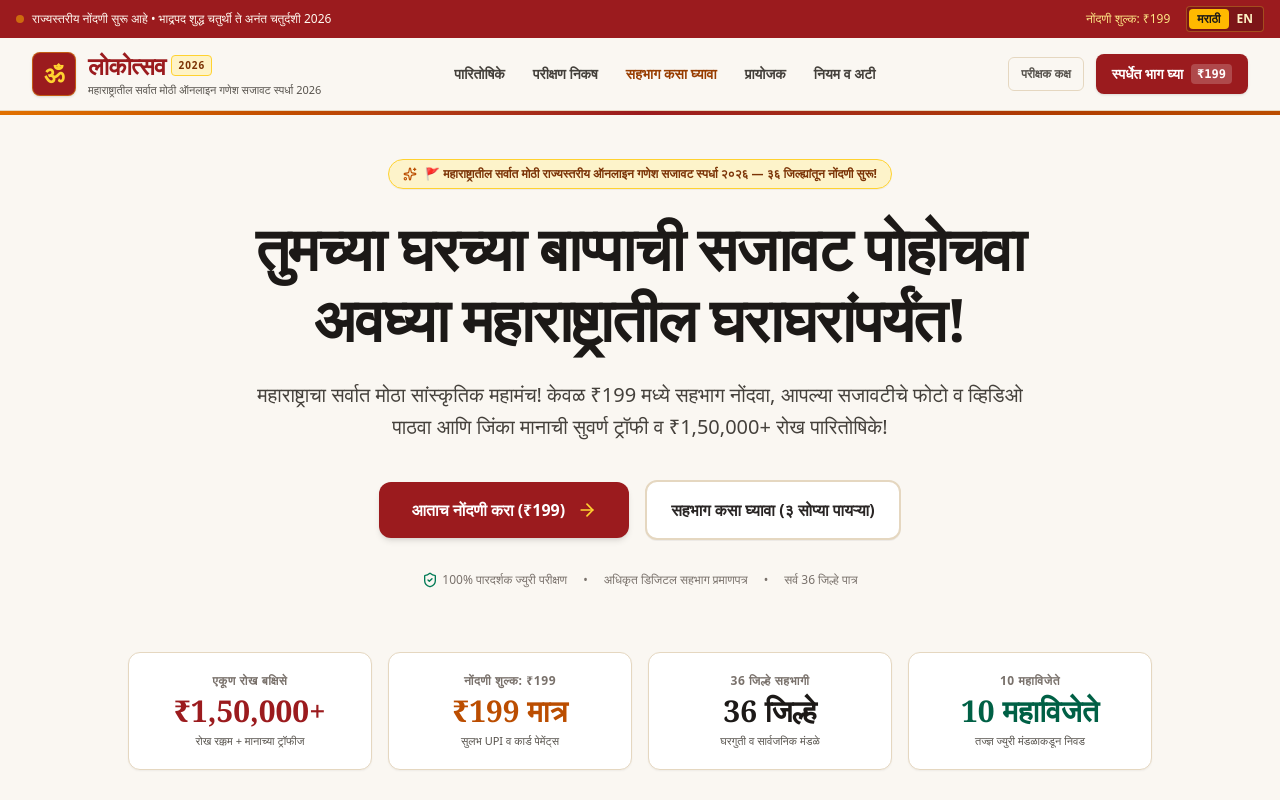
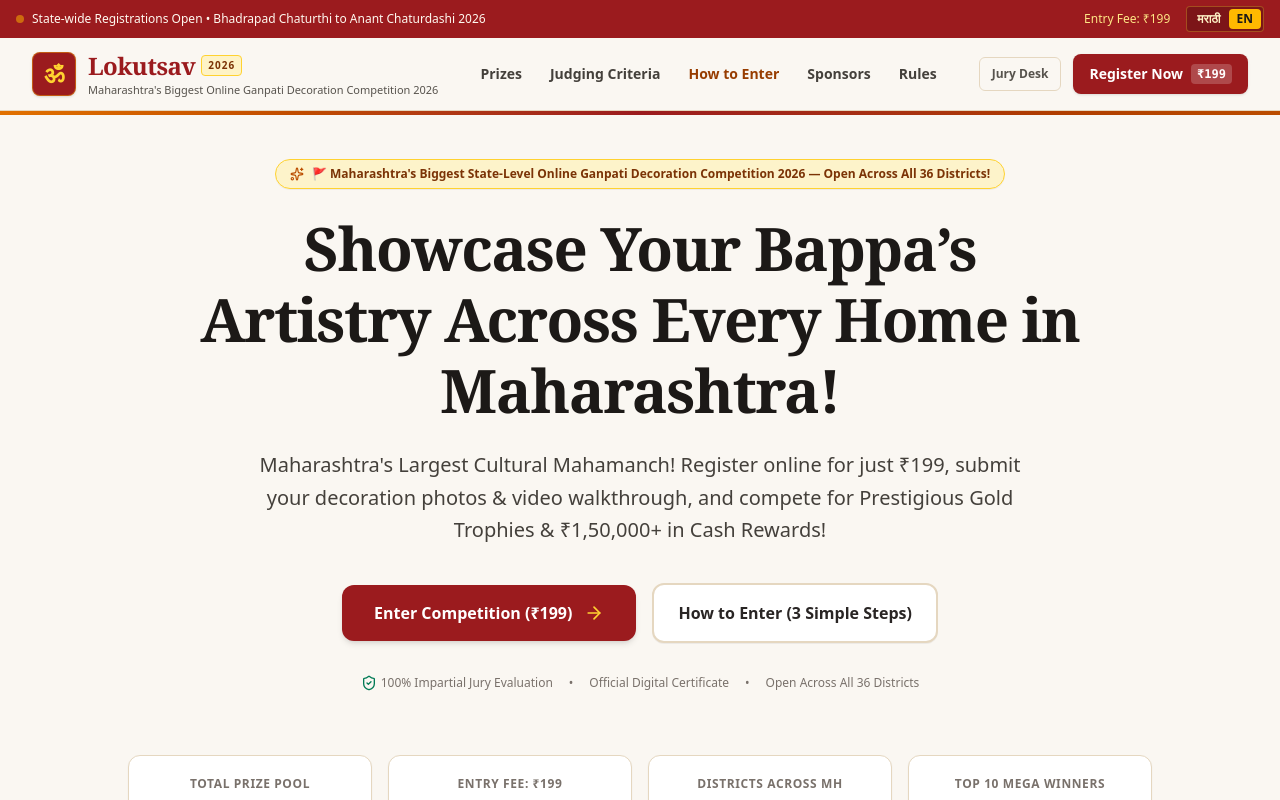
Before and after one commit to yashNiwane/lokutsav, a Next.js app: page / in a window 1280 px wide. Shown: the top 800 px of the page. Built offline with nearby package versions, Linux system fonts and the light colour scheme; no server answers; the database is empty.

Commit message:
feat: set English as default language across platform while preserving Marathi toggle

```diff
--- a/src/app/layout.tsx
+++ b/src/app/layout.tsx
@@ -24,7 +24,7 @@ export default function RootLayout({
   children: React.ReactNode;
 }) {
   return (
-    <html lang="mr" className="h-full scroll-smooth" data-scroll-behavior="smooth">
+    <html lang="en" className="h-full scroll-smooth" data-scroll-behavior="smooth">
       <body className="min-h-full flex flex-col font-sans bg-[#FAF7F2] text-[#1C1917] antialiased selection:bg-amber-200 selection:text-[#9B1B1E]">
         <LanguageProvider>
           <Header />
--- a/src/components/Header.tsx
+++ b/src/components/Header.tsx
@@ -82,7 +82,7 @@ export default function Header() {
             {t.nav.criteria}
           </Link>
           <Link href="/#how-to-enter" className="hover:text-[#9B1B1E] transition-colors text-amber-800">
-            सहभाग कसा घ्यावा
+            {t.nav.howToEnter}
           </Link>
           <Link href="/sponsors" className="hover:text-[#9B1B1E] transition-colors">
             {t.nav.sponsors}
@@ -115,7 +115,7 @@ export default function Header() {
             href="/register"
             className="bg-[#9B1B1E] text-white text-xs font-bold px-3 py-1.5 rounded-md"
           >
-            ₹199 नोंदणी
+            {t.nav.registerNow} (₹199)
           </Link>
           <button
             onClick={() => setMobileMenuOpen(!mobileMenuOpen)}
@@ -150,7 +150,7 @@ export default function Header() {
               onClick={() => setMobileMenuOpen(false)}
               className="p-2.5 rounded-md bg-stone-100 hover:bg-stone-200 text-stone-800"
             >
-              सहभाग कसा घ्यावा
+              {t.nav.howToEnter}
             </Link>
             <Link
               href="/sponsors"
--- a/src/components/Hero.tsx
+++ b/src/components/Hero.tsx
@@ -6,7 +6,7 @@ import { useLanguage } from '@/lib/language-context';
 import { Trophy, Calendar, MapPin, Sparkles, ArrowRight, ShieldCheck } from 'lucide-react';
 
 export default function Hero() {
-  const { t } = useLanguage();
+  const { lang, t } = useLanguage();
 
   return (
     <section className="relative overflow-hidden bg-[#FAF7F2] border-b border-[#E5D7C0] pt-12 pb-20">
@@ -46,19 +46,19 @@ export default function Hero() {
               href="/#how-to-enter"
               className="w-full sm:w-auto inline-flex items-center justify-center gap-2 bg-white hover:bg-stone-50 text-stone-800 border-2 border-[#E5D7C0] px-6 py-4 rounded-xl text-base font-semibold shadow-2xs transition-all hover:border-amber-600/60"
             >
-              <span>सहभाग कसा घ्यावा (३ सोप्या पायऱ्या)</span>
+              <span>{lang === 'mr' ? 'सहभाग कसा घ्यावा (३ सोप्या पायऱ्या)' : 'How to Enter (3 Simple Steps)'}</span>
             </Link>
           </div>
 
           <div className="flex items-center justify-center gap-4 text-xs text-stone-500 pt-2 font-medium">
             <span className="flex items-center gap-1">
               <ShieldCheck className="w-4 h-4 text-emerald-700" />
-              100% पारदर्शक ज्युरी परीक्षण
+              {lang === 'mr' ? '100% पारदर्शक ज्युरी परीक्षण' : '100% Impartial Jury Evaluation'}
             </span>
             <span>•</span>
-            <span>अधिकृत डिजिटल सहभाग प्रमाणपत्र</span>
+            <span>{lang === 'mr' ? 'अधिकृत डिजिटल सहभाग प्रमाणपत्र' : 'Official Digital Certificate'}</span>
             <span>•</span>
-            <span>सर्व 36 जिल्हे पात्र</span>
+            <span>{lang === 'mr' ? 'सर्व 36 जिल्हे पात्र' : 'Open Across All 36 Districts'}</span>
           </div>
         </div>
 
@@ -72,7 +72,7 @@ export default function Hero() {
               ₹1,50,000+
             </p>
             <p className="text-[11px] text-stone-600 mt-1 font-medium">
-              रोख रक्कम + मानाच्या ट्रॉफीज
+              {lang === 'mr' ? 'रोख रक्कम + मानाच्या ट्रॉफीज' : 'Cash Rewards + Trophies'}
             </p>
           </div>
 
@@ -81,10 +81,10 @@ export default function Hero() {
               {t.brand.entryFee}
             </p>
             <p className="font-serif text-2xl sm:text-3xl font-black text-amber-700">
-              ₹199 मात्र
+              {lang === 'mr' ? '₹199 मात्र' : '₹199 Only'}
             </p>
             <p className="text-[11px] text-stone-600 mt-1 font-medium">
-              सुलभ UPI व कार्ड पेमेंट्स
+              {lang === 'mr' ? 'सुलभ UPI व कार्ड पेमेंट्स' : 'Instant UPI & Cards'}
             </p>
           </div>
 
@@ -93,10 +93,10 @@ export default function Hero() {
               {t.hero.statDistricts}
             </p>
             <p className="font-serif text-2xl sm:text-3xl font-black text-stone-900">
-              36 जिल्हे
+              {lang === 'mr' ? '36 जिल्हे' : '36 Districts'}
             </p>
             <p className="text-[11px] text-stone-600 mt-1 font-medium">
-              घरगुती व सार्वजनिक मंडळे
+              {lang === 'mr' ? 'घरगुती व सार्वजनिक मंडळे' : 'Household & Mandals'}
             </p>
           </div>
 
@@ -105,10 +105,10 @@ export default function Hero() {
               {t.hero.statWinners}
             </p>
             <p className="font-serif text-2xl sm:text-3xl font-black text-emerald-800">
-              10 महाविजेते
+              {lang === 'mr' ? '10 महाविजेते' : '10 Champions'}
             </p>
             <p className="text-[11px] text-stone-600 mt-1 font-medium">
-              तज्ज्ञ ज्युरी मंडळाकडून निवड
+              {lang === 'mr' ? 'तज्ज्ञ ज्युरी मंडळाकडून निवड' : 'Judged by Official Jury'}
             </p>
           </div>
         </div>
--- a/src/lib/language-context.tsx
+++ b/src/lib/language-context.tsx
@@ -7,13 +7,13 @@ import { translations } from './translations';
 interface LanguageContextType {
   lang: Language;
   setLang: (lang: Language) => void;
-  t: typeof translations.mr;
+  t: typeof translations.en;
 }
 
 const LanguageContext = createContext<LanguageContextType | undefined>(undefined);
 
 export function LanguageProvider({ children }: { children: React.ReactNode }) {
-  const [lang, setLangState] = useState<Language>('mr'); // Default to Marathi for cultural warmth
+  const [lang, setLangState] = useState<Language>('en'); // Default to English
 
   useEffect(() => {
     const saved = localStorage.getItem('lokutsav_lang') as Language;
--- a/src/lib/translations.ts
+++ b/src/lib/translations.ts
@@ -20,6 +20,7 @@ export const translations = {
       sponsors: 'प्रायोजक',
       judgingPortal: 'परीक्षक कक्ष',
       registerNow: 'स्पर्धेत भाग घ्या',
+      howToEnter: 'सहभाग कसा घ्यावा',
     },
     hero: {
       headline: 'तुमच्या घरच्या बाप्पाची सजावट पोहोचवा अवघ्या महाराष्ट्रातील घराघरांपर्यंत!',
@@ -200,6 +201,7 @@ export const translations = {
       sponsors: 'Sponsors',
       judgingPortal: 'Jury Desk',
       registerNow: 'Register Now',
+      howToEnter: 'How to Enter',
     },
     hero: {
       headline: 'Showcase Your Bappa’s Artistry Across Every Home in Maharashtra!',
```
